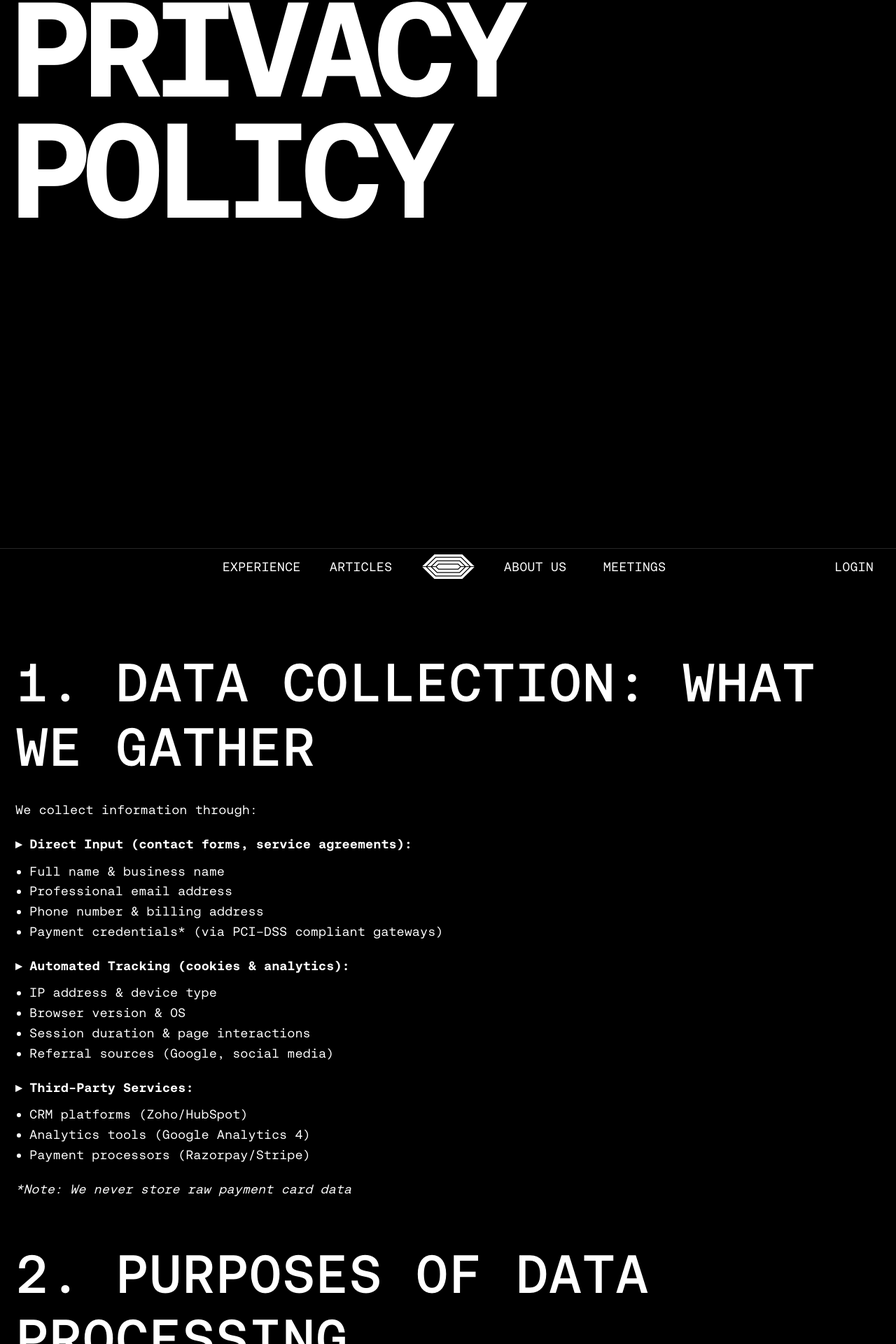
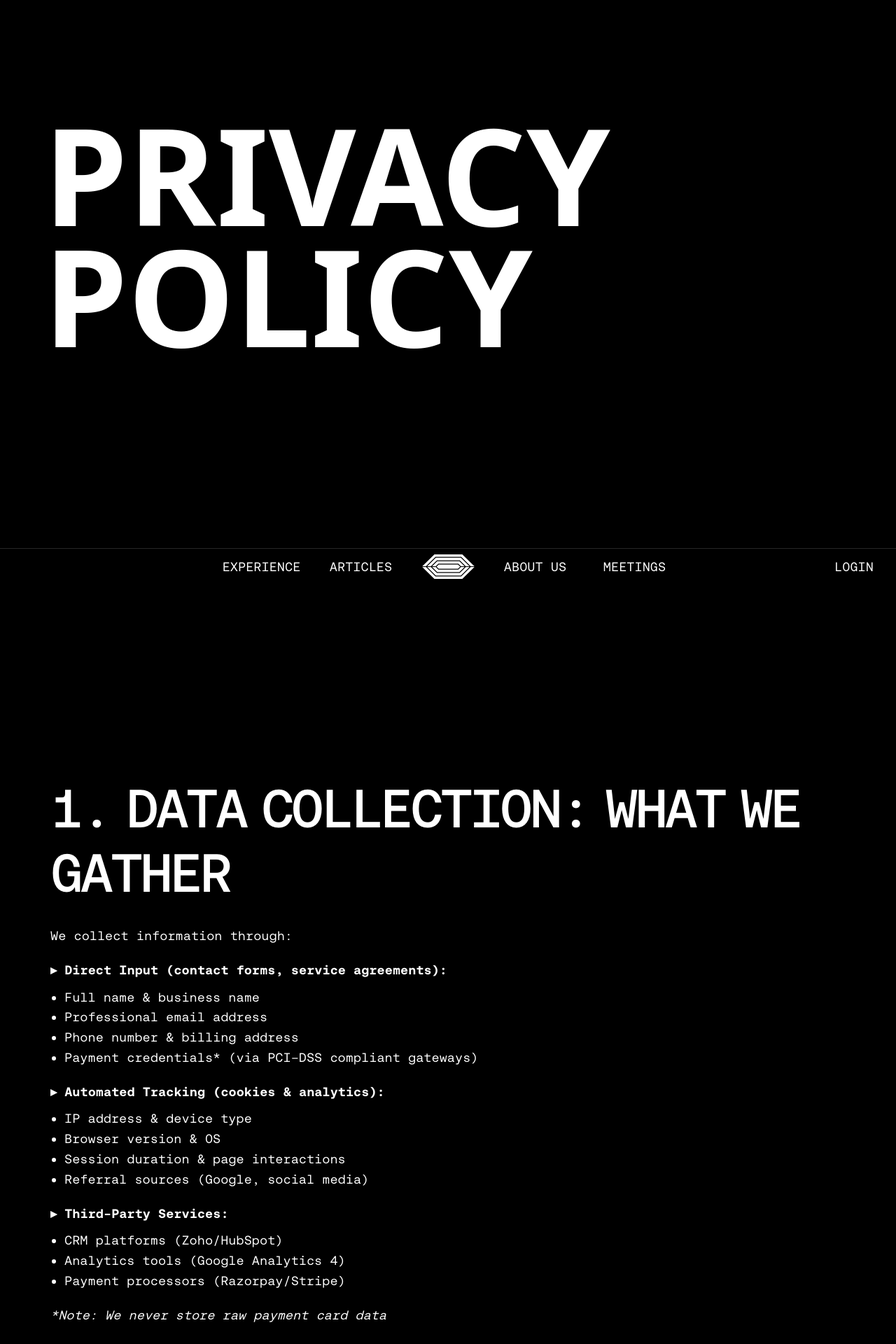
Before and after one commit to anurajthakur333/Auxin, a React (Vite) app: page /privacy in a window 1280 px wide. Shown: the part 17-1937 px from the top of the page at 70% size. Built offline with nearby package versions, Linux system fonts and the light colour scheme; no server answers.

Commit message:
privacy page done

```diff
--- a/src/pages/Privacy.tsx
+++ b/src/pages/Privacy.tsx
@@ -46,14 +46,16 @@ const Privacy = () => {
       <div style={{ flex: 1, }}>
         <div className="container-fluid">
           <h1
-            className="aeonik-mono text-white"
+            className="aeonik-mono-light text-white"
             style={{
               fontSize: "clamp(32px, 15vw, 770px)",
-              letterSpacing: "-15px",
+              letterSpacing: "0px",
               lineHeight: "0.9",
               fontWeight: 600,
               textAlign: "left",
               marginBottom: "600px",
+              marginTop: "180px",
+              marginLeft: "50px",
             }}
           >
 
@@ -72,10 +74,11 @@ const Privacy = () => {
               lineHeight: "1.6",
               maxWidth: "1200px",
               paddingLeft: "10px",
-              textAlign: "left"
+              textAlign: "left",
+              marginLeft: "50px"
             }}
           >
-            <h2 style={{ fontSize: "clamp(28px, 6vw, 124px)", marginTop: "60px", marginBottom: "30px",  }}>
+            <h2 style={{ fontSize: "clamp(28px, 6vw, 124px)", marginTop: "60px", marginBottom: "30px", letterSpacing: "-5px",wordSpacing: "-20px" }}>
               1. DATA COLLECTION: WHAT WE GATHER
             </h2>
             <p style={{ marginBottom: "20px" }}>We collect information through:</p>
@@ -104,7 +107,7 @@ const Privacy = () => {
             </ul>
             <p style={{ marginBottom: "40px", fontStyle: "italic" }}>*Note: We never store raw payment card data</p>
 
-            <h2 style={{ fontSize: "clamp(28px, 6vw, 124px)", marginTop: "60px", marginBottom: "30px", }}>
+            <h2 style={{ fontSize: "clamp(28px, 6vw, 124px)", marginTop: "60px", marginBottom: "30px", letterSpacing: "-5px",wordSpacing: "-20px" }}>
               2. PURPOSES OF DATA PROCESSING
             </h2>
             <p style={{ marginBottom: "20px" }}>We use your information exclusively for:</p>
@@ -137,7 +140,7 @@ const Privacy = () => {
               <li>Protecting system integrity through access monitoring</li>
             </ul>
 
-            <h2 style={{ fontSize: "clamp(28px, 6vw, 124px)", marginTop: "60px", marginBottom: "30px", }}>
+            <h2 style={{ fontSize: "clamp(28px, 6vw, 124px)", marginTop: "60px", marginBottom: "30px", letterSpacing: "-5px",wordSpacing: "-20px" }}>
               3. DATA PROTECTION FRAMEWORK
             </h2>
             <p style={{ marginBottom: "20px", fontWeight: "bold" }}>Our Security Infrastructure Includes:</p>
@@ -157,7 +160,7 @@ const Privacy = () => {
               <li>User alerts via email within 96 hours</li>
             </ul>
 
-            <h2 style={{ fontSize: "clamp(28px, 6vw, 124px)", marginTop: "60px", marginBottom: "30px", }}>
+            <h2 style={{ fontSize: "clamp(28px, 6vw, 124px)", marginTop: "60px", marginBottom: "30px", letterSpacing: "-5px",wordSpacing: "-20px" }}>
               4. YOUR PRIVACY RIGHTS
             </h2>
             <p style={{ marginBottom: "20px" }}>Regardless of Location, You Can:</p>
@@ -171,7 +174,7 @@ const Privacy = () => {
             </ul>
             <p style={{ marginBottom: "40px" }}>Submit requests to: Auxinmedia@gmail.com with "Privacy Request" in subject (Response within 14 days)</p>
 
-            <h2 style={{ fontSize: "clamp(28px, 6vw, 124px)", marginTop: "60px", marginBottom: "30px", }}>
+            <h2 style={{ fontSize: "clamp(28px, 6vw, 124px)", marginTop: "60px", marginBottom: "30px", letterSpacing: "-5px",wordSpacing: "-20px" }}>
               5. COOKIES & TRACKING TECHNOLOGIES
             </h2>
             <p style={{ marginBottom: "20px" }}>We Utilize:</p>
@@ -199,7 +202,7 @@ const Privacy = () => {
 
             <p style={{ marginBottom: "40px" }}>Control Options: Browser settings | Cookie consent manager | Ad platform opt-outs</p>
 
-            <h2 style={{ fontSize: "clamp(28px, 6vw, 124px)", marginTop: "60px", marginBottom: "30px", }}>
+            <h2 style={{ fontSize: "clamp(28px, 6vw, 124px)", marginTop: "60px", marginBottom: "30px", letterSpacing: "-5px",wordSpacing: "-20px" }}>
               6. THIRD-PARTY DATA SHARING
             </h2>
             <p style={{ marginBottom: "20px" }}>We disclose information only to:</p>
@@ -211,7 +214,7 @@ const Privacy = () => {
             </ul>
             <p style={{ marginBottom: "40px" }}>Strict DPAs (Data Processing Agreements) govern all third-party relationships</p>
 
-            <h2 style={{ fontSize: "clamp(28px, 6vw, 124px)", marginTop: "60px", marginBottom: "30px", }}>
+            <h2 style={{ fontSize: "clamp(28px, 6vw, 124px)", marginTop: "60px", marginBottom: "30px", letterSpacing: "-5px",wordSpacing: "-20px" }}>
               7. DATA RETENTION SCHEDULE
             </h2>
             <ul style={{ marginBottom: "40px", paddingLeft: "20px" }}>
@@ -221,7 +224,7 @@ const Privacy = () => {
               <li>Financial Documents: 10 years (statutory requirement)</li>
             </ul>
 
-            <h2 style={{ fontSize: "clamp(28px, 6vw, 124px)", marginTop: "60px", marginBottom: "30px", }}>
+            <h2 style={{ fontSize: "clamp(28px, 6vw, 124px)", marginTop: "60px", marginBottom: "30px", letterSpacing: "-5px",wordSpacing: "-20px" }}>
               8. CHILDREN'S PRIVACY & GLOBAL TRANSFERS
             </h2>
             <p style={{ marginBottom: "20px" }}>🚫 Strictly 18+ Services - No data collection from minors</p>
@@ -232,7 +235,7 @@ const Privacy = () => {
               <li>India DPDPA cross-border frameworks</li>
             </ul>
 
-                <h2 style={{ fontSize: "clamp(28px, 6vw, 124px)", marginTop: "60px", marginBottom: "30px", }}>
+                <h2 style={{ fontSize: "clamp(28px, 6vw, 124px)", marginTop: "60px", marginBottom: "30px", letterSpacing: "-5px",wordSpacing: "-20px" }}>
               9. POLICY UPDATES & CONTACT
             </h2>
             <p style={{ marginBottom: "20px", fontWeight: "bold" }}>Modification Protocol:</p>
```
